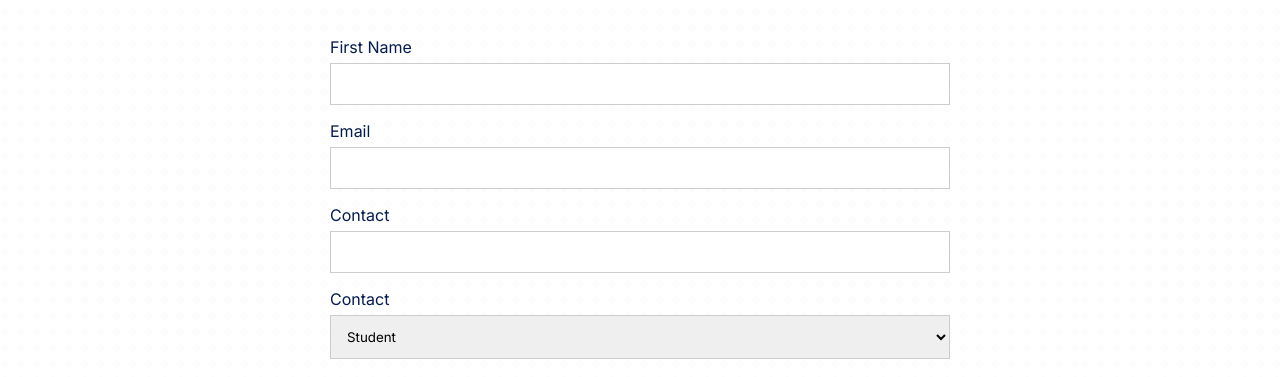
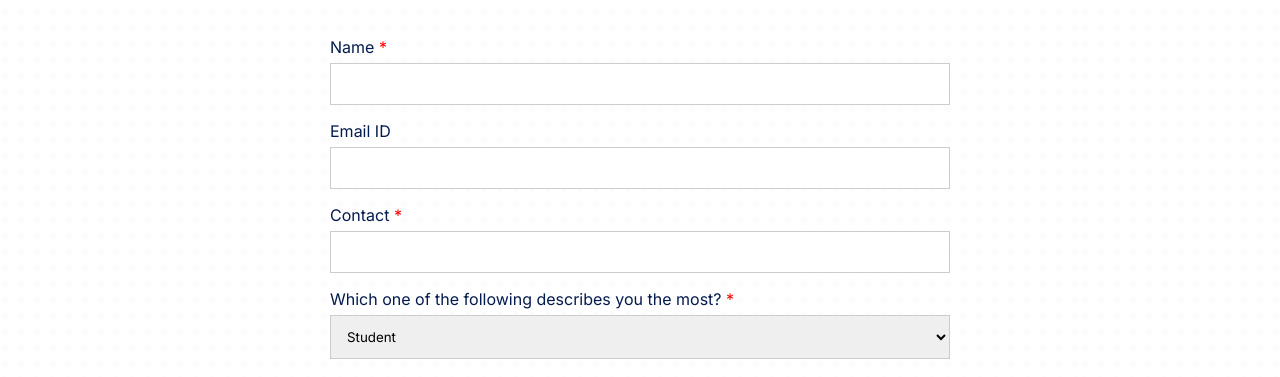
Before and after one commit to ksrajath7/epoq-zero-website, a plain HTML site: page pages/career.html in a window 1280 px wide. Shown: the part 423-800 px from the top of the page. Drawn offline with nearby package versions, Linux system fonts and the light colour scheme; a web font is replaced by a local one.

Commit message:
'required

```diff
--- a/pages/career.html
+++ b/pages/career.html
@@ -173,19 +173,19 @@
 
                 <!-- <div class="column"> -->
                     <form id="submit-form" action="">
-                        <label for="fname">First Name</label>
+                        <label for="fname">Name <span style="color: red;">*</span></label>
                         <input required type="text" id="fname" name="name" placeholder="">
-                        <label for="lname">Email</label>
+                        <label for="lname">Email ID</label>
                         <input required type="email" id="lname" name="email" placeholder="">
-                        <label for="contact">Contact</label>
+                        <label for="contact">Contact <span style="color: red;">*</span></label>
                         <input required type="number" id="contact" name="contact" placeholder="">
-                        <label for="describes">Contact</label>
+                        <label for="describes">Which one of the following describes you the most? <span style="color: red;">*</span></label>
                         <select required id="describes" name="describes">
                             <option value="Student">Student</option>
                             <option value="Graduate">Graduate</option>
                             <option value="Experienced Professional">Experienced Professional</option>
                         </select>
-                        <label for="experience">Educational qualification/work experience (if any)</label>
+                        <label for="experience">Describe your educational qualification/work experience if any. </label>
                         <textarea required id="experience" name="experience" placeholder="Write something.." style="height:170px"></textarea>
                         <input type="submit" value="Submit">
                     </form>
```
